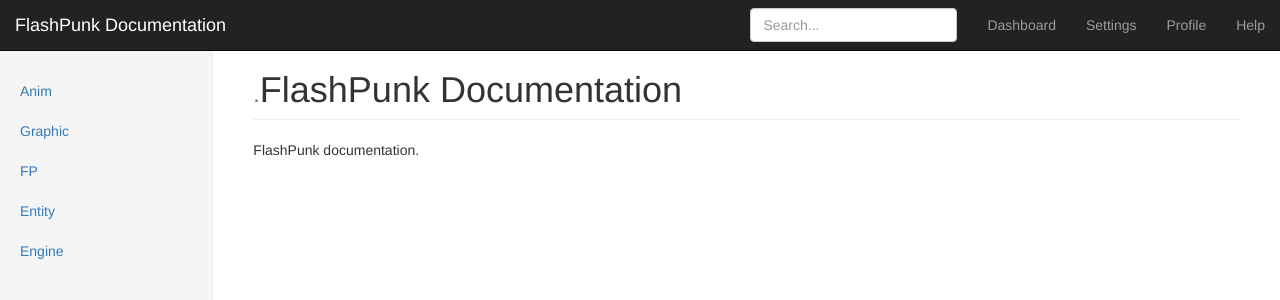
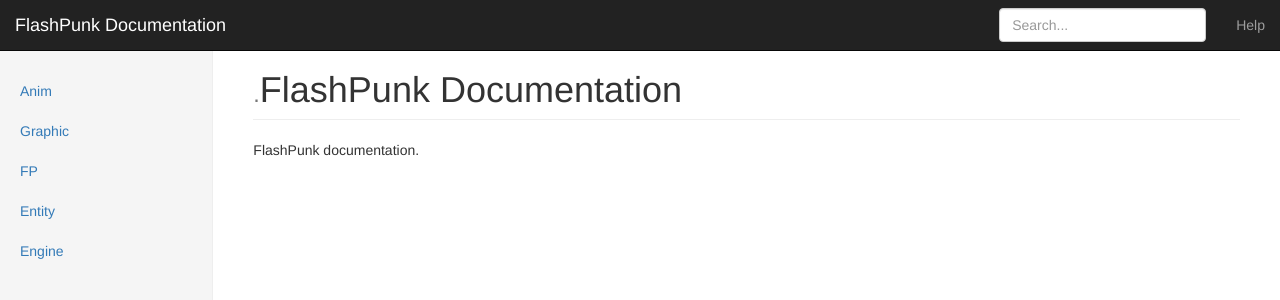
Before and after one commit to useflashpunk/flashpunk-docs, a Jekyll site: the page built from index.html, in a window 1280 px wide. Shown: the top 300 px of the page. Built offline with Jekyll 4.4.1, drawn with Linux system fonts in a browser that asks for light colours; nearby versions of some CDN libraries.

Commit message:
Update default.html

```diff
--- a/_layouts/default.html
+++ b/_layouts/default.html
@@ -113,9 +113,6 @@
         </div>
         <div class="navbar-collapse collapse">
           <ul class="nav navbar-nav navbar-right">
-            <li><a href="#">Dashboard</a></li>
-            <li><a href="#">Settings</a></li>
-            <li><a href="#">Profile</a></li>
             <li><a href="#">Help</a></li>
           </ul>
           <form class="navbar-form navbar-right">
```
